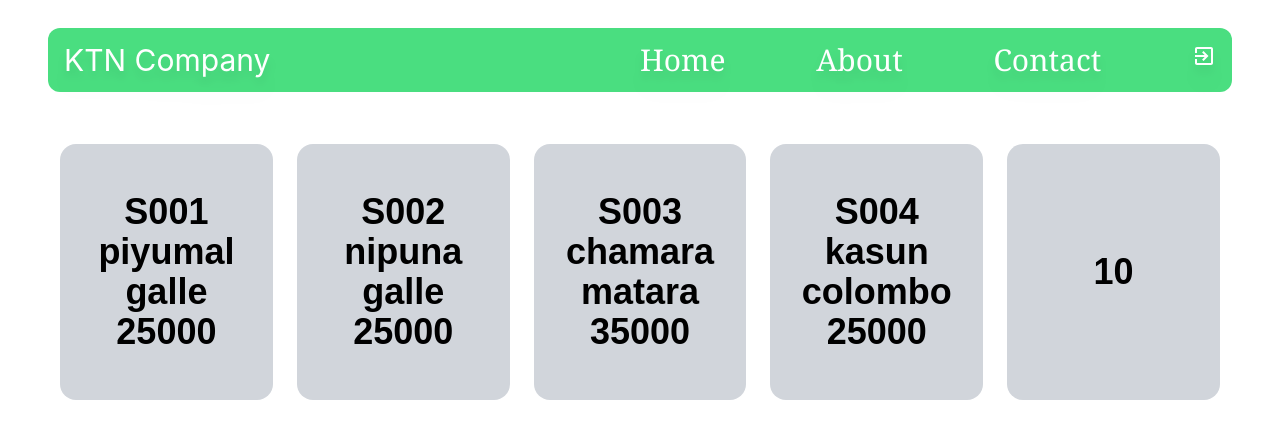
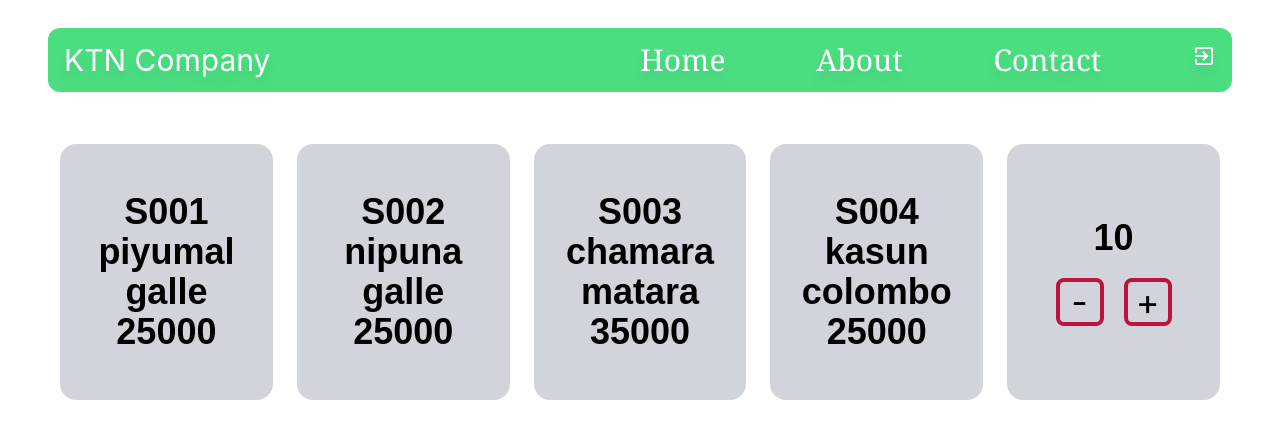
Before and after one commit to PiyumalNipuna60/React-Study-02, a React (Create React App) app in the folder project-02/: page / in a window 1280 px wide. Shown: the top 438 px of the page. Built offline with nearby package versions, Linux system fonts and the light colour scheme.

Commit message:
set Alart print and state set

```diff
--- a/project-02/src/components/count/Count.tsx
+++ b/project-02/src/components/count/Count.tsx
@@ -1,3 +1,4 @@
+
 
 import React, { Component } from 'react'
 
@@ -18,10 +19,36 @@ export default class Count extends Component <CountProps,CountState>{
     }
 
 
+    /*    set Alart print and state set   */
+    bindEvent = () =>{
+        this.setState({count:this.state.count-1})
+    }
+
+
+    bindEvent2 =() =>{
+        this.setState({count:this.state.count+1})
+    }
+
+
   render() {
+
+/*    set Alart print   */
+    //   function bindEvent(): void {
+
+    //   }
+
+    //   function bindEvent2(): void {
+    //     alert("hyy222")
+    //   }
+
     return (
         <div className='bg-gray-300 w-1/3 h-64 p-2 flex flex-col justify-center items-center m-3 rounded-2xl'>
         <h1>{this.state.count}</h1>
+
+        <div className='flex pt-5'>
+            <button className='text-4xl border-4 w-12 border-rose-700 rounded-lg mr-5' onClick={this.bindEvent}>-</button>
+            <button className='text-4xl border-4 w-12 border-rose-700 rounded-lg' onClick={this.bindEvent2}>+</button>
+        </div>
       </div>
     )
   }
```
